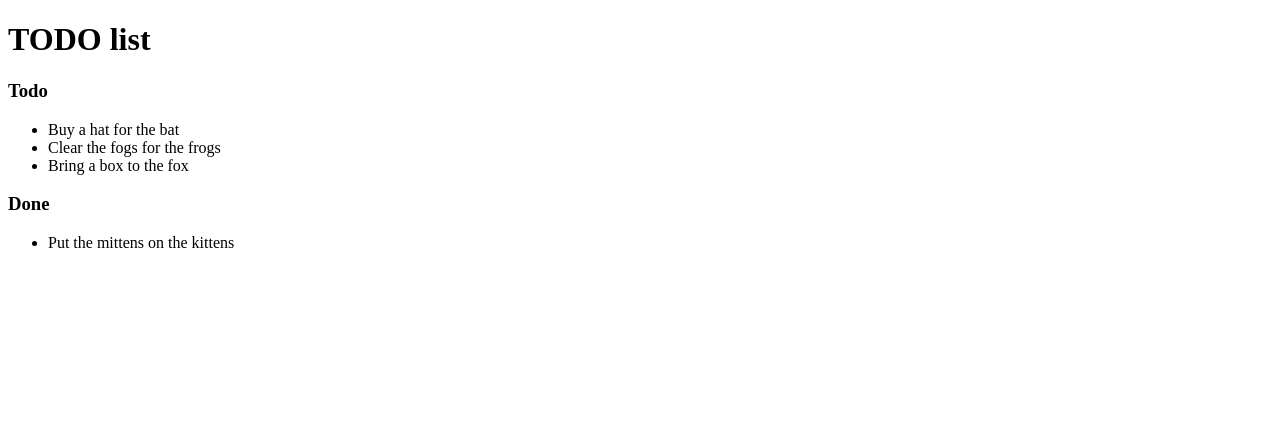
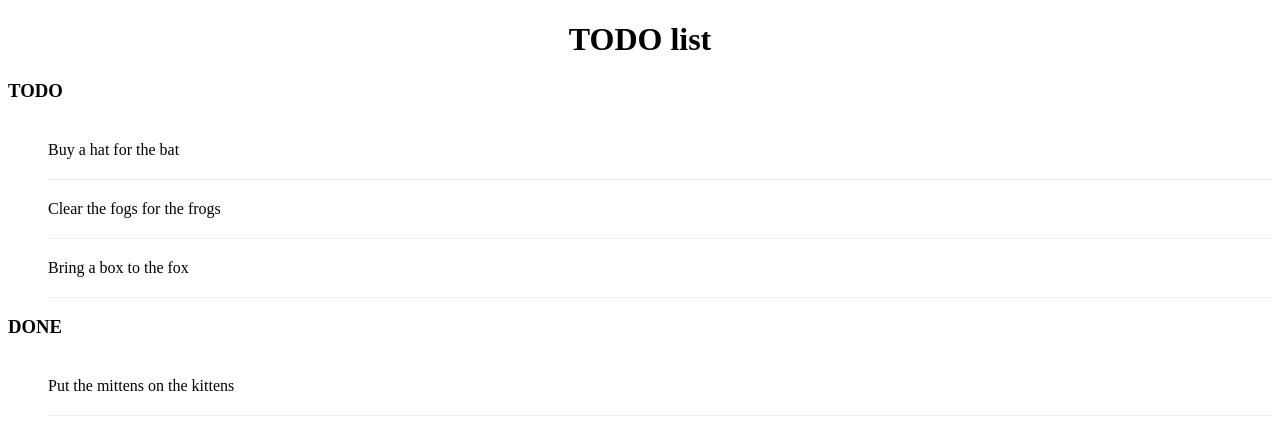
Before and after one commit to btp60/todo-list, a plain HTML site: page index.html in a window 1280 px wide. Drawn offline with Linux system fonts and the light colour scheme.

Commit message:
Add basic style in index.html
Resolve #3

```diff
--- a/index.html
+++ b/index.html
@@ -5,6 +5,18 @@
         <title>
 			TODO list
 		</title>
+		<style>
+		    h1 	{
+					text-align:center;
+				}
+			h3 	{	text-transform: uppercase;
+				}
+			li 	{
+					overflow: hidden;
+					padding: 20px 0;
+					border-bottom: 1px solid #eee;
+				}
+		</style>
 	</head>
     <body>
 		<h1>
```
